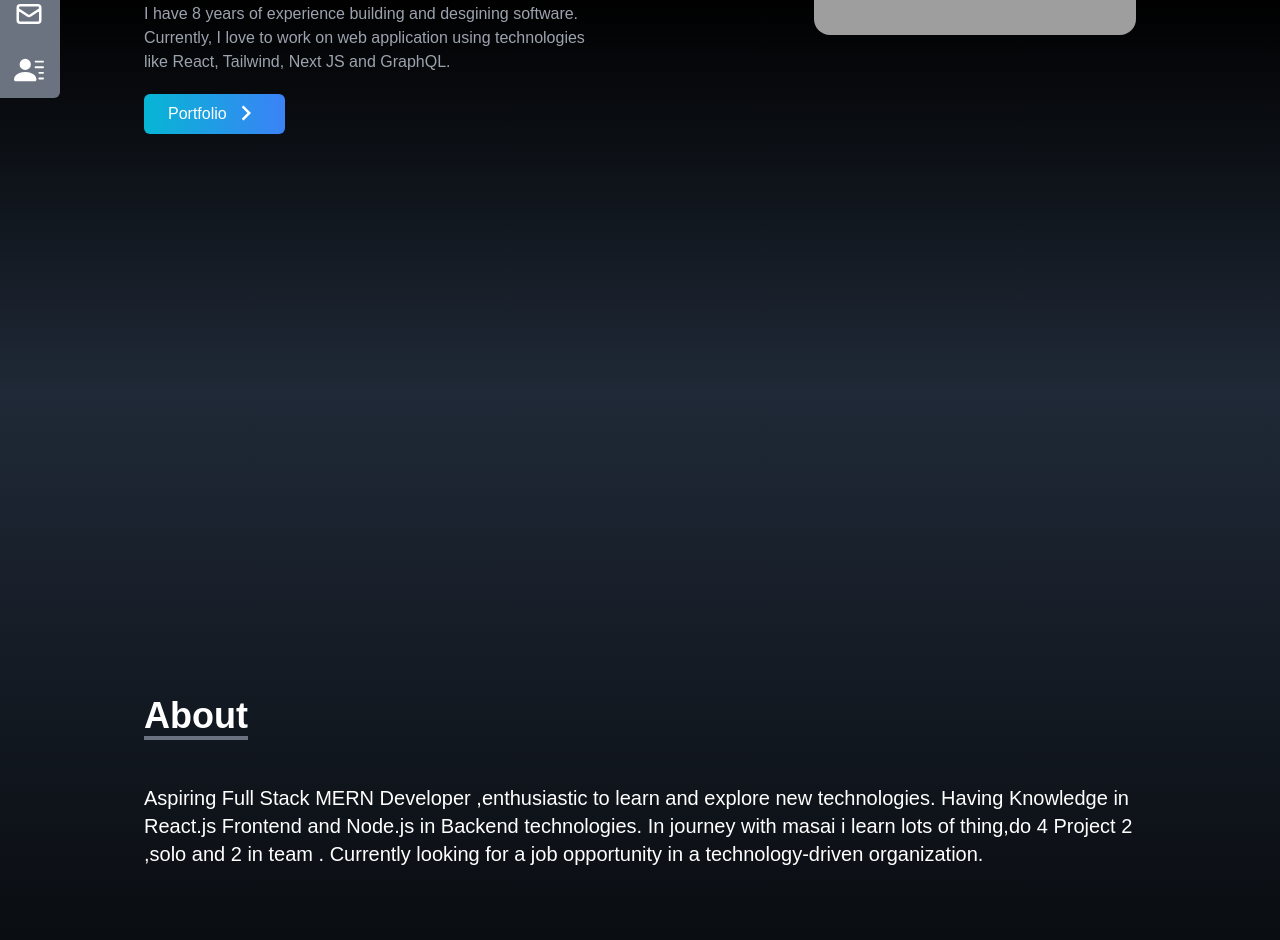
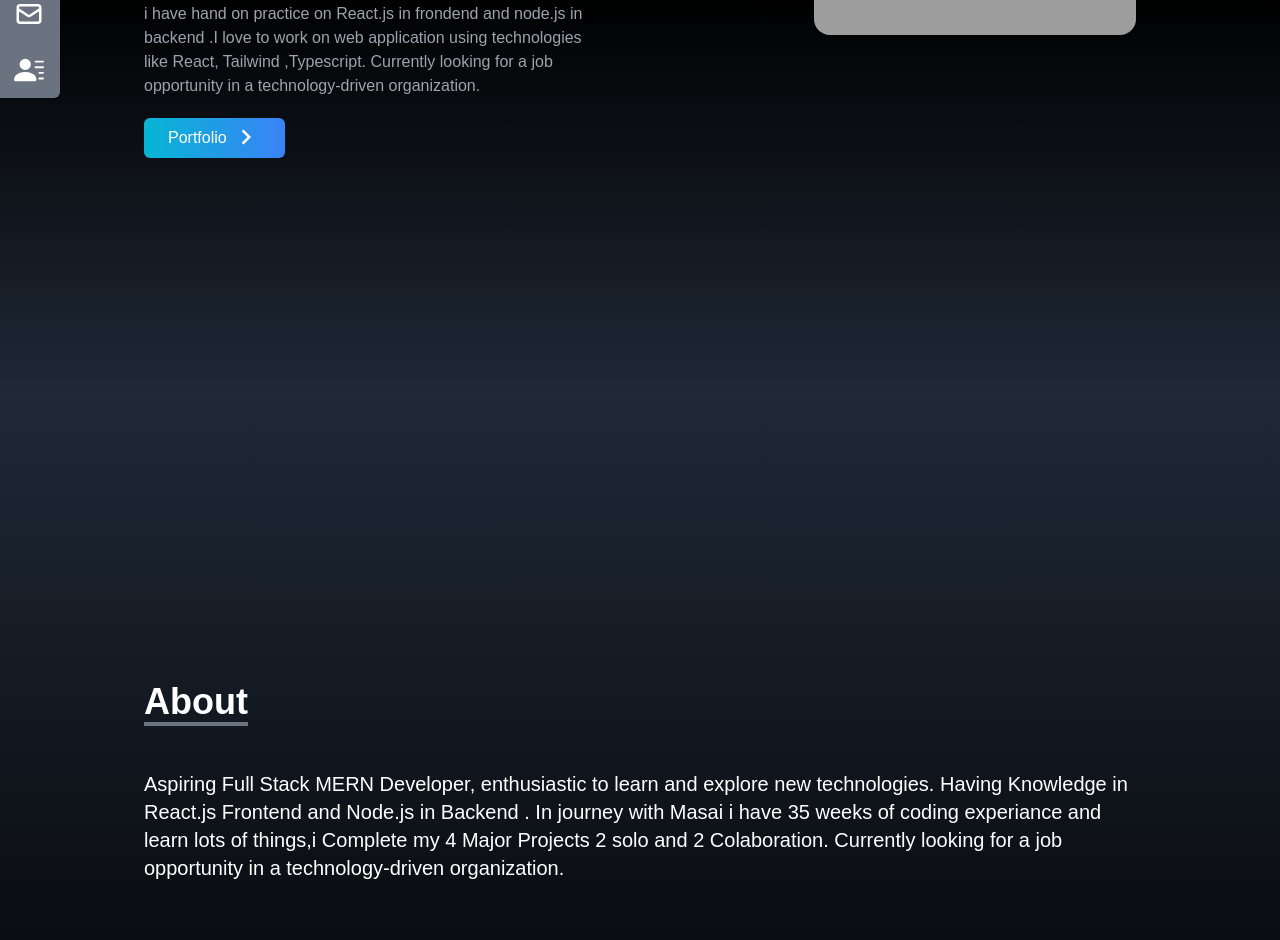
Before and after one commit to singh2198/Portfolio_akash, a React (Create React App) app: page / in a window 1280 px wide. Shown: the part 406-1346 px from the top of the page. Built offline with nearby package versions, Linux system fonts and the light colour scheme; grey boxes are pictures that could not be loaded.

Commit message:
portfolio

```diff
--- a/src/Component/About.jsx
+++ b/src/Component/About.jsx
@@ -10,11 +10,15 @@ const About = () => {
                 </div>
 
 
-                    <p className="text-xl mt-4">Aspiring Full Stack MERN Developer
-                     ,enthusiastic to learn and explore new technologies.
-                      Having Knowledge in React.js Frontend and Node.js in Backend technologies.
-                       In journey with masai i learn lots of thing,do 4 Project 2 ,solo and 2 in team .
-                        Currently looking for a job opportunity in a technology-driven organization.</p>
+                    <p className="text-xl mt-4">Aspiring Full Stack MERN Developer,
+                                        enthusiastic to learn and explore new
+                                        technologies. Having Knowledge in
+                                        React.js Frontend and Node.js in Backend . In
+                                        journey with Masai i have 35 weeks of coding
+                                        experiance and learn lots of things,i Complete
+                                        my 4 Major Projects 2 solo and 2 Colaboration.
+                                        Currently looking for a job opportunity in a
+                                        technology-driven organization.</p>
                         <br/>
                     {/* <p className="text-xl">Lorem ipsum dolor sit amet, consectetur adipisicing elit.
                         Alias facere fugiat, accusantium atque illo similique earum aliquam quos
--- a/src/Component/Home.jsx
+++ b/src/Component/Home.jsx
@@ -13,9 +13,12 @@ const Home = () => {
                     <div className='flex flex-col justify-center max-h-max'>
 
                         <h1 className= 'text-4xl sm:text-7xl font-bold text-white '>I'm a Full Stack Developer</h1>
-                        <p className="text-gray-400 py-3 sm:py-3 max-w-md">I have 8 years of experience building and desgining software.
-                                Currently, I love to work on web application using technologies like
-                                React, Tailwind, Next JS and GraphQL.</p>
+                        <p className="text-gray-400 py-3 sm:py-3 max-w-md">
+                            Hy iam Full Stack Web Developer i complete my Btech in (IT) , i have hand on practice on React.js in frondend
+                            and node.js in backend .I love to work on web application using technologies like
+                            React, Tailwind ,Typescript. Currently looking for a job opportunity in a
+                            technology-driven organization.
+                            </p>
 
 
                         {/*  Porfolio  Buttton  */}
```
